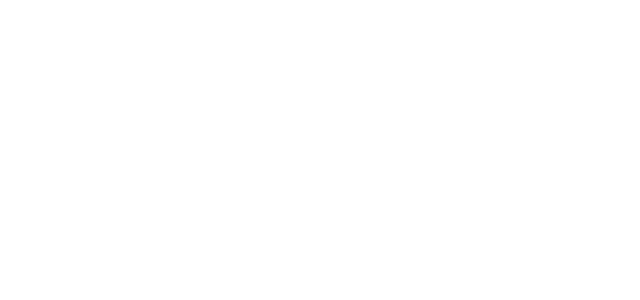
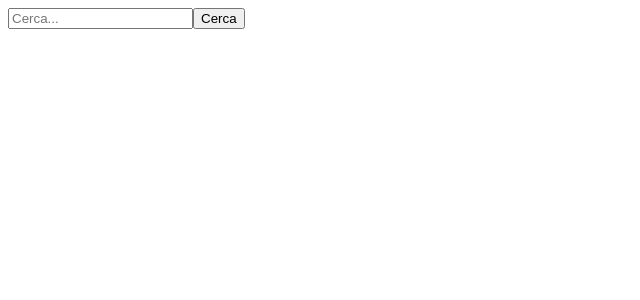
Before and after one commit to g1ammi93/vite-boolflix, a Vue app: page / in a window 1280 px wide. Shown: the top 300 px of the page, without its empty margins (0-640 px from the left). Built offline with nearby package versions, Linux system fonts and the light colour scheme.

Commit message:
Added Search Bar

```diff
--- a/index.html
+++ b/index.html
@@ -1,13 +1,16 @@
 <!doctype html>
 <html lang="en">
+
 <head>
   <meta charset="UTF-8" />
   <link rel="icon" type="image/svg+xml" href="/vite.svg" />
   <meta name="viewport" content="width=device-width, initial-scale=1.0" />
-    <title>Vite + Vue</title>
+  <title>Boolflix</title>
 </head>
+
 <body>
   <div id="app"></div>
   <script type="module" src="/src/main.js"></script>
 </body>
+
 </html>
--- a/package.json
+++ b/package.json
@@ -9,6 +9,7 @@
     "preview": "vite preview"
   },
   "dependencies": {
+    "axios": "^1.6.7",
     "vue": "^3.3.11"
   },
   "devDependencies": {
--- a/src/App.vue
+++ b/src/App.vue
@@ -1,7 +1,15 @@
 <script>
-
+import { store } from './data/store';
+import { api } from './data/index';
+import AppHeader from './components/AppHeader.vue';
+export default {
+    name: 'Boolflix',
+    components: { AppHeader }
+};
 </script>
 
-<template></template>
+<template>
+    <AppHeader />
+</template>
 
 <style ></style>
--- /dev/null
+++ b/src/components/AppHeader.vue
@@ -0,0 +1,47 @@
+<script>
+import axios from 'axios'
+import { store } from '../data/store';
+import { api } from '../data/index';
+import SearchBar from './SearchBar.vue';
+export default {
+    name: 'HeaderBoolflix',
+    data: () => ({ store, titleFilter: '' }),
+    components: { SearchBar },
+    methods: {
+        setTitleFilter(term) {
+            this.titleFilter = term;
+        },
+        searchProduct() {
+            if (!this.titleFilter) {
+                store.movies = [];
+                return;
+            }
+
+            const { baseUri, language, apiKey } = api;
+
+            const apiConfg = {
+                params: {
+                    query: this.titleFilter,
+                    api_key: apiKey,
+                    language
+                }
+            }
+            axios.get(`${baseUri}/search/movie`, apiConfg)
+                .then((res) => {
+                    store.movie = res.data.results;
+                })
+
+                .catch((err) => {
+                    console.error(err)
+                })
+        }
+    }
+
+};
+</script>
+
+<template>
+    <SearchBar @form-submit="searchProduct" @term-change="setTitleFilter" placeholder="Cerca..." buttonLabel="Cerca" />
+</template>
+
+<style ></style>
--- /dev/null
+++ b/src/components/SearchBar.vue
@@ -0,0 +1,20 @@
+<script>
+export default {
+    name: 'SearchBar',
+    data: () => ({ term: '' }),
+    props: {
+        buttonLabel: String,
+        placeholder: String
+    },
+    emits: ['form-submit', 'term-change']
+};
+</script>
+
+<template>
+    <form @submit.prevent="$emit('form-submit', term)">
+        <input type="text" v-model.trim="term" :placeholder="placeholder" @keyup="$emit('term-change', term)">
+        <button>{{ buttonLabel }}</button>
+    </form>
+</template>
+
+<style ></style>
--- a/src/data/index.js
+++ b/src/data/index.js
@@ -0,0 +1,7 @@
+const api = {
+    baseUri: 'https://api.themoviedb.org/3',
+    apiKey: '7b37ca0b217a6e4dfab0b8f1ecb32794',
+    language: 'it-It'
+}
+
+export { api }
--- /dev/null
+++ b/src/data/store.js
@@ -0,0 +1,5 @@
+import { reactive } from 'vue';
+
+const store = reactive({ movies: [] })
+
+export { store }
```
Also changed, not shown: src/components/AppMain.vue (added, +10 -0 lines), 1 other file (tests, documents, lock files or other folders). Lines whose indentation alone changed are shown as unchanged.
